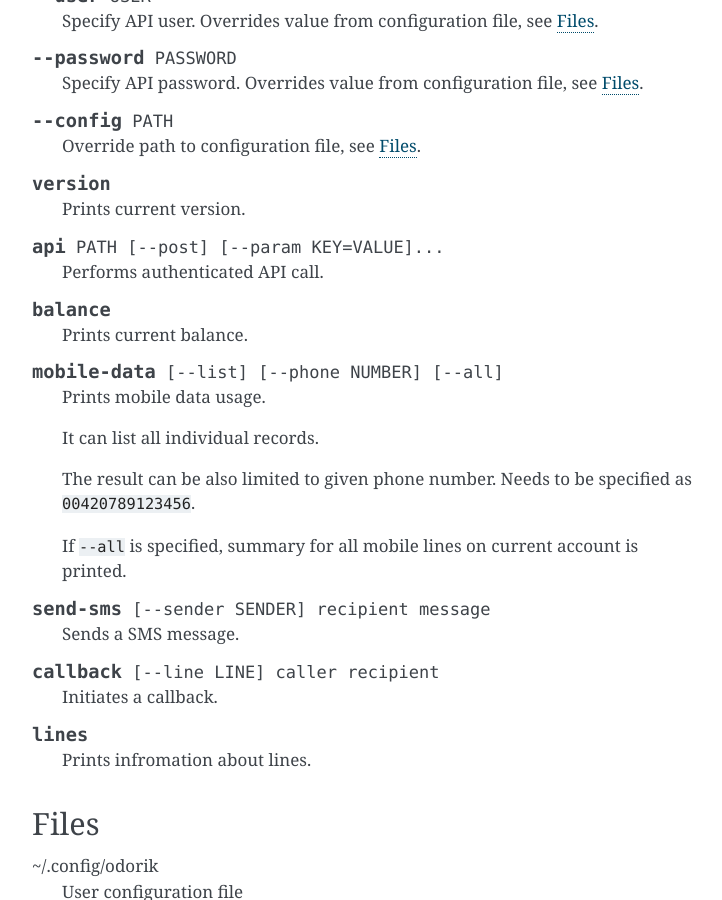
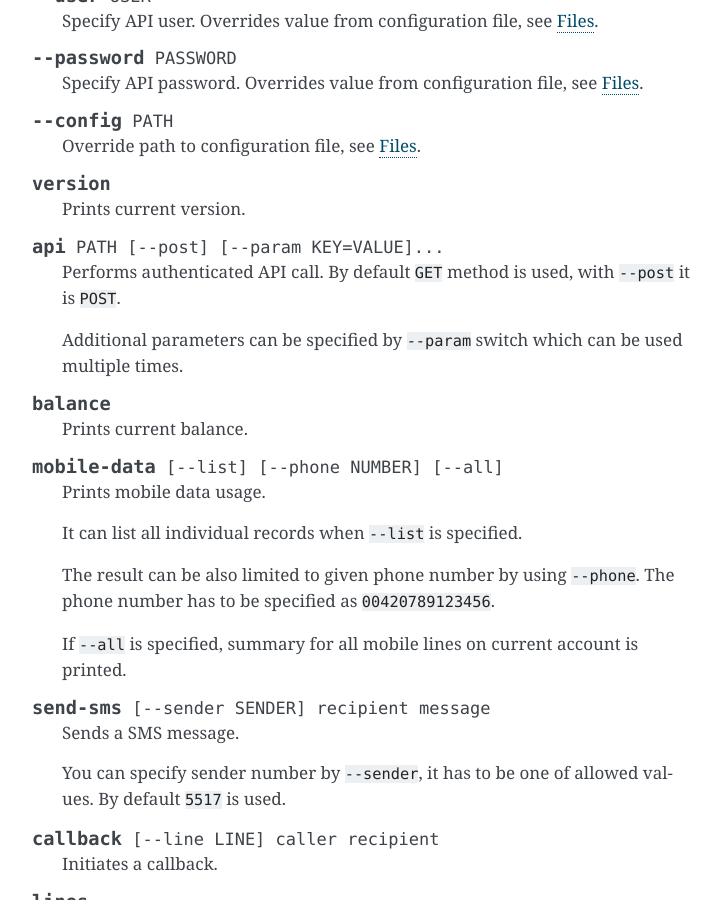
Before and after one commit to nijel/odorik, a Sphinx documentation site: the page built from docs/command.rst, in a window 1280 px wide and 900 px high, scrolled down 568 px. Shown: the whole window, without its empty margins (388-1110 px from the left). Built offline with Sphinx 7.4.7, drawn with Linux system fonts in a browser that asks for light colours.

Commit message:
Documentation improvements
Signed-off-by: Michal Čihař <michal@cihar.com>

```diff
--- a/docs/command.rst
+++ b/docs/command.rst
@@ -45,7 +45,11 @@ subcommands are available:
 
 .. option:: api PATH [--post] [--param KEY=VALUE]...
 
-    Performs authenticated API call.
+    Performs authenticated API call. By default ``GET`` method is used, with
+    ``--post`` it is ``POST``.
+
+    Additional parameters can be specified by ``--param`` switch which can be
+    used multiple times.
 
 .. option:: balance
 
@@ -55,10 +59,10 @@ subcommands are available:
 
     Prints mobile data usage.
 
-    It can list all individual records.
+    It can list all individual records when ``--list`` is specified.
 
-    The result can be also limited to given phone number. Needs to be specified
-    as ``00420789123456``.
+    The result can be also limited to given phone number by using ``--phone``.
+    The phone number has to be specified as ``00420789123456``.
 
     If ``--all`` is specified, summary for all mobile lines on current account
     is printed.
@@ -66,6 +70,9 @@ subcommands are available:
 .. option:: send-sms [--sender SENDER] recipient message
 
     Sends a SMS message.
+
+    You can specify sender number by ``--sender``, it has to be one of allowed
+    values. By default ``5517`` is used.
 
 .. option:: callback [--line LINE] caller recipient
 
```
